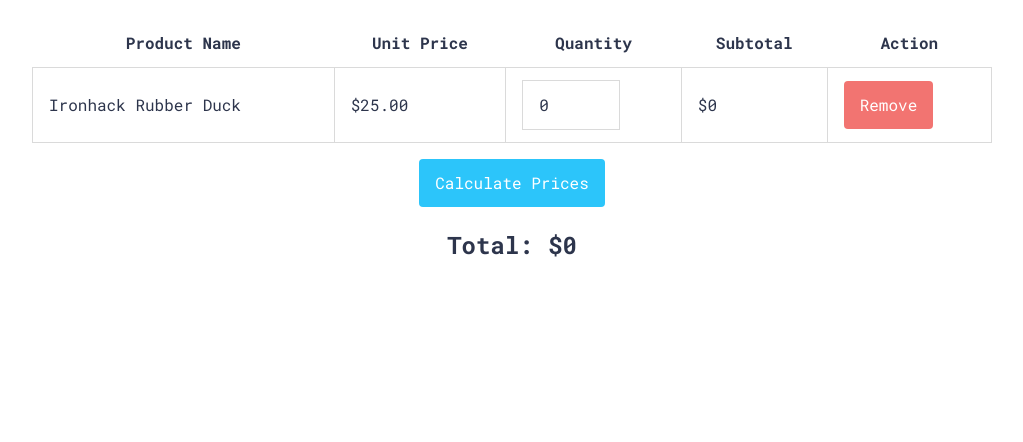
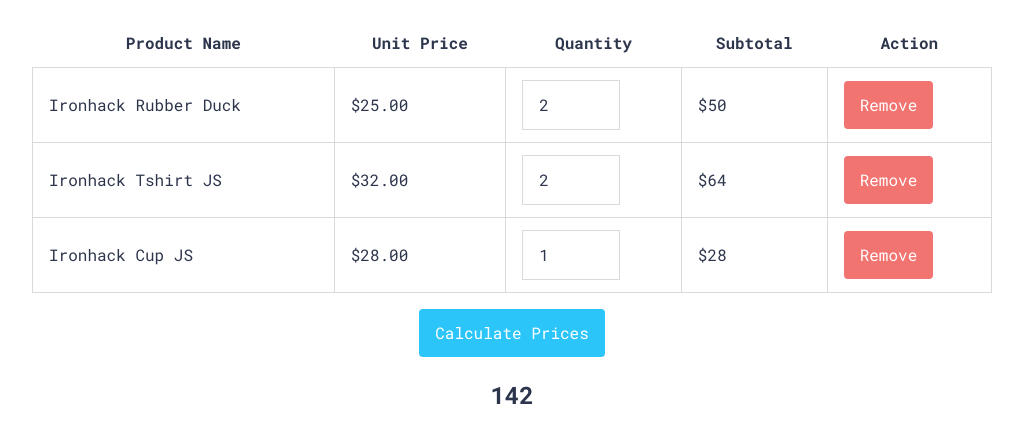
Before and after one commit to ironhack-labs/lab-dom-ironhack-cart, a plain HTML site: page index.html in a window 1280 px wide. Both pictures are taken after a click on the button "Calculate Prices". Shown: the part 88-530 px from the top of the page, without its empty margins (128-1151 px from the left). Drawn offline with Linux system fonts and the light colour scheme.

Commit message:
Done without the last bonus

```diff
--- a/index.html
+++ b/index.html
@@ -1,11 +1,14 @@
 <!DOCTYPE html>
 <html lang="en">
+
 <head>
   <meta charset="utf-8" />
   <meta name="viewport" content="width=device-width" />
   <link rel="stylesheet" href="./css/style.css" />
+  <script src="./js/index.js"></script>
   <title>Ironhack Cart</title>
 </head>
+
 <body>
   <h1>Ironhack Cart</h1>
   <table id="cart">
@@ -25,7 +28,35 @@
         </td>
         <td class="price">$<span>25.00</span></td>
         <td class="quantity">
-            <input type="number" value="0" min="0" placeholder="Quantity" />
+          <input type="number" value="2" min="0" placeholder="Quantity" />
+        </td>
+        <td class="subtotal">$<span>0</span></td>
+        <td class="action">
+          <button class="btn btn-remove">Remove</button>
+        </td>
+      </tr>
+
+      <tr class="product">
+        <td class="name">
+          <span>Ironhack Tshirt JS</span>
+        </td>
+        <td class="price">$<span>32.00</span></td>
+        <td class="quantity">
+          <input type="number" value="2" min="0" placeholder="Quantity" />
+        </td>
+        <td class="subtotal">$<span>0</span></td>
+        <td class="action">
+          <button class="btn btn-remove">Remove</button>
+        </td>
+      </tr>
+
+      <tr class="product">
+        <td class="name">
+          <span>Ironhack Cup JS</span>
+        </td>
+        <td class="price">$<span>28.00</span></td>
+        <td class="quantity">
+          <input type="number" value="1" min="0" placeholder="Quantity" />
         </td>
         <td class="subtotal">$<span>0</span></td>
         <td class="action">
@@ -56,4 +87,5 @@
   <h2 id="total-value">Total: $<span>0</span></h2>
   <script type="text/javascript" src="./js/index.js"></script>
 </body>
+
 </html>
--- a/js/index.js
+++ b/js/index.js
@@ -1,31 +1,65 @@
+var prices = document.getElementsByClassName(".price span");
+var quantities = document.getElementsByClassName("input");
+var subTotals = document.getElementsByClassName(".subtotal span");
+var removeBtns = document.querySelectorAll(".btn-remove");
+console.log(removeBtns);
+var allProducts = document.querySelectorAll(".product");
+
 // ITERATION 1
 
 function updateSubtotal(product) {
-  console.log('Calculating subtotal, yey!');
+  const price = product.querySelector(".price span").innerHTML;
+  const quantity = product.querySelector("input").value;
+  const subTotal = price * quantity;
+  const subTotalElement = product.querySelector(".subtotal span");
+  subTotalElement.innerText = subTotal;
+  return subTotal;
+}
 
-  //... your code goes here
-}
+// ITERATION 2
 
 function calculateAll() {
   // code in the following two lines is added just for testing purposes.
   // it runs when only iteration 1 is completed. at later point, it can be removed.
-  const singleProduct = document.querySelector('.product');
-  updateSubtotal(singleProduct);
-  // end of test
+  //const allProducts = document.querySelectorAll(".product");
 
-  // ITERATION 2
-  //... your code goes here
+  allProducts.forEach((product) => {
+    updateSubtotal(product);
+  });
+
+  const subTotals = document.querySelectorAll(".subtotal span");
 
   // ITERATION 3
-  //... your code goes here
+
+  subTotals.forEach((subTotal) => {
+    subTotal.innerText;
+    //console.log(subTotal);
+  });
+
+  const subTotalElements = document.querySelectorAll(".subtotal span");
+  var total = sum(subTotalElements);
+  document.getElementById("total-value").innerText = total;
+}
+
+function sum(array) {
+  //console.log(array);
+  let total = 0;
+  for (let i = 0; i < array.length; i++) {
+    //console.dir(array[i]);
+    var element = Number(array[i].innerText);
+    total += element;
+  }
+  return total;
 }
 
 // ITERATION 4
 
 function removeProduct(event) {
   const target = event.currentTarget;
-  console.log('The target in remove is:', target);
+  console.log("The target in remove is:", target);
   //... your code goes here
+  target.parentNode.parentNode.remove();
+  calculateAll();
 }
 
 // ITERATION 5
@@ -34,9 +68,13 @@
   //... your code goes here
 }
 
-window.addEventListener('load', () => {
-  const calculatePricesBtn = document.getElementById('calculate');
-  calculatePricesBtn.addEventListener('click', calculateAll);
+window.addEventListener("load", () => {
+  const calculatePricesBtn = document.getElementById("calculate");
+  calculatePricesBtn.addEventListener("click", calculateAll);
 
   //... your code goes here
+
+  removeBtns.forEach((removeBtn) => {
+    removeBtn.addEventListener("click", removeProduct);
+  });
 });
```
Also changed, not shown: 1 other file. Lines whose indentation alone changed are shown as unchanged.
